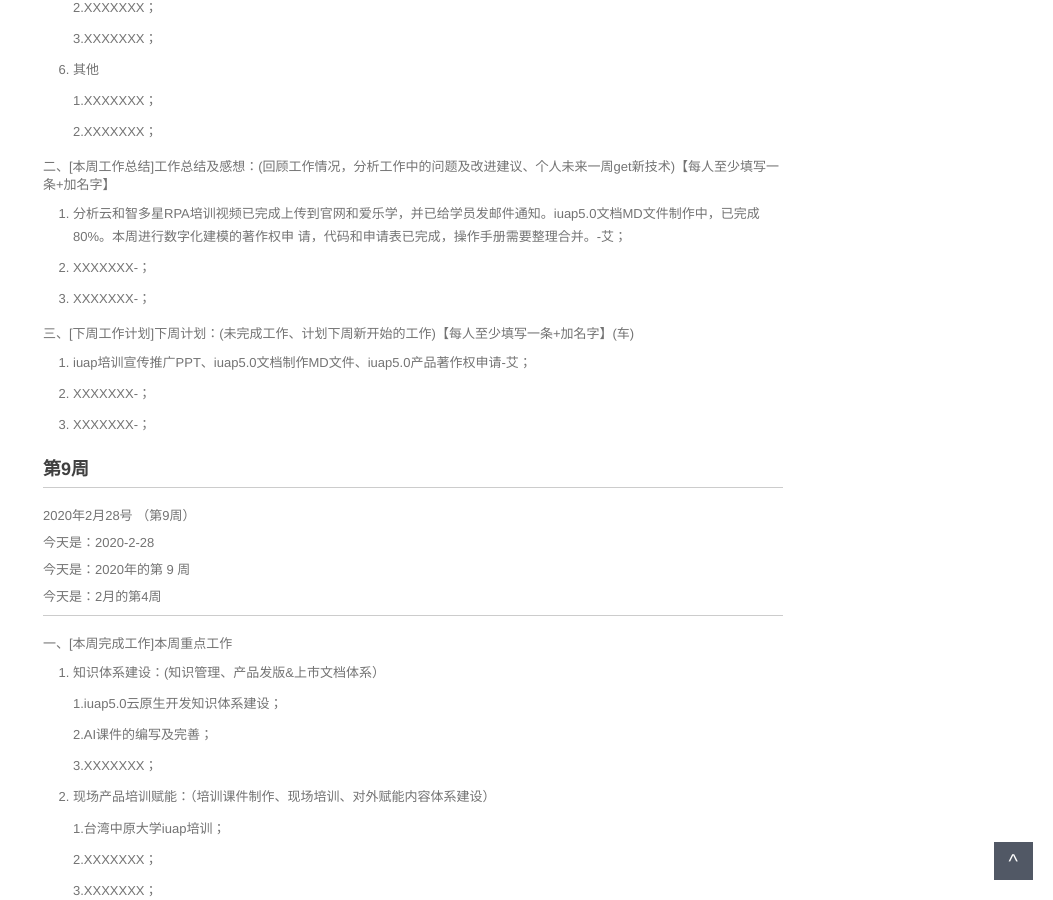
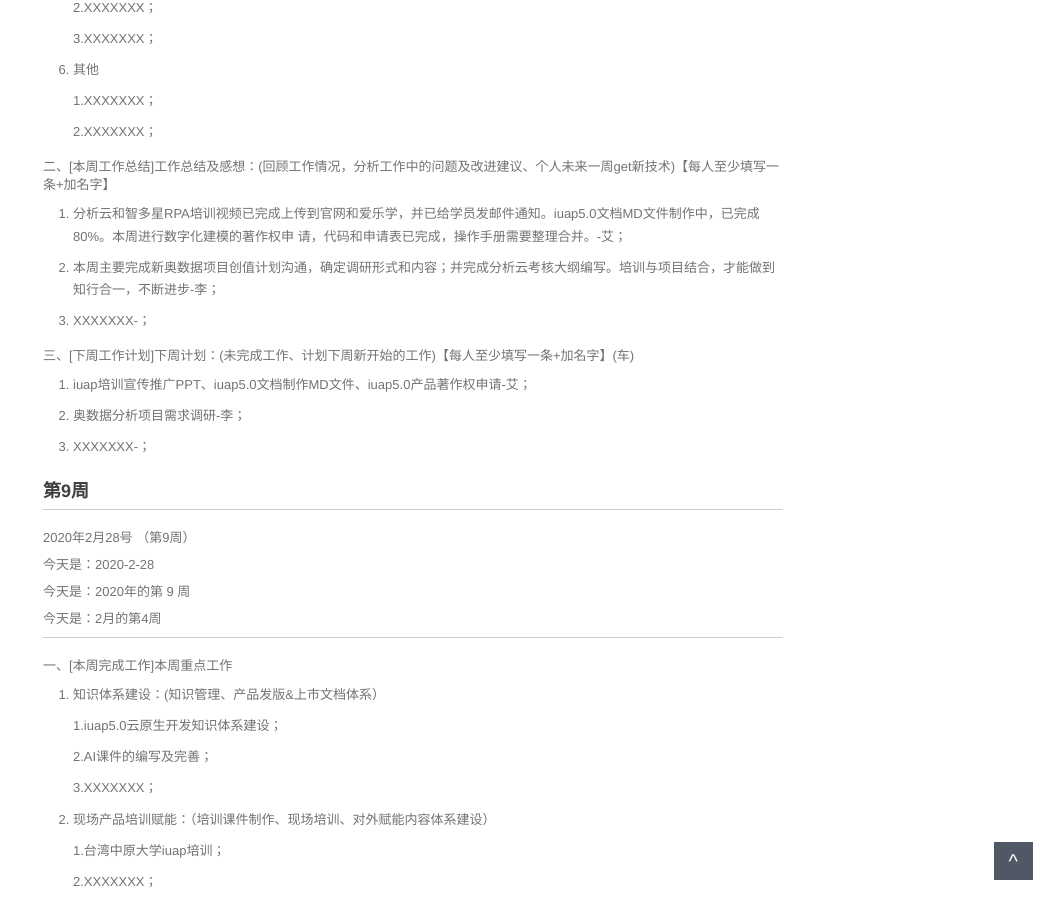
Before and after one commit to walllFlower/blog, a Jekyll site: the page built from 2020-02-28-day_report.md, in a window 1280 px wide and 900 px high, scrolled down 1161 px. Shown: the whole window, without its empty margins (227-1280 px from the left). Built offline with Jekyll 4.4.1, drawn with Linux system fonts in a browser that asks for light colours; comment, search, counter and statistics services are not loaded.

Commit message:
Update 2020-02-28-day_report.md
add by lh

```diff
--- a/2020-02-28-day_report.md
+++ b/2020-02-28-day_report.md
@@ -78,7 +78,7 @@ categories: 技术运营工作周报
 
 1. 分析云和智多星RPA培训视频已完成上传到官网和爱乐学，并已给学员发邮件通知。iuap5.0文档MD文件制作中，已完成80%。本周进行数字化建模的著作权申     请，代码和申请表已完成，操作手册需要整理合并。-艾；
 
-2. XXXXXXX-；
+2. 本周主要完成新奥数据项目创值计划沟通，确定调研形式和内容；并完成分析云考核大纲编写。培训与项目结合，才能做到知行合一，不断进步-李；
 
 3. XXXXXXX-；
 
@@ -86,7 +86,7 @@ categories: 技术运营工作周报
 
 1. iuap培训宣传推广PPT、iuap5.0文档制作MD文件、iuap5.0产品著作权申请-艾；
 
-2. XXXXXXX-；
+2. 奥数据分析项目需求调研-李；
 
 3. XXXXXXX-；
 
```
